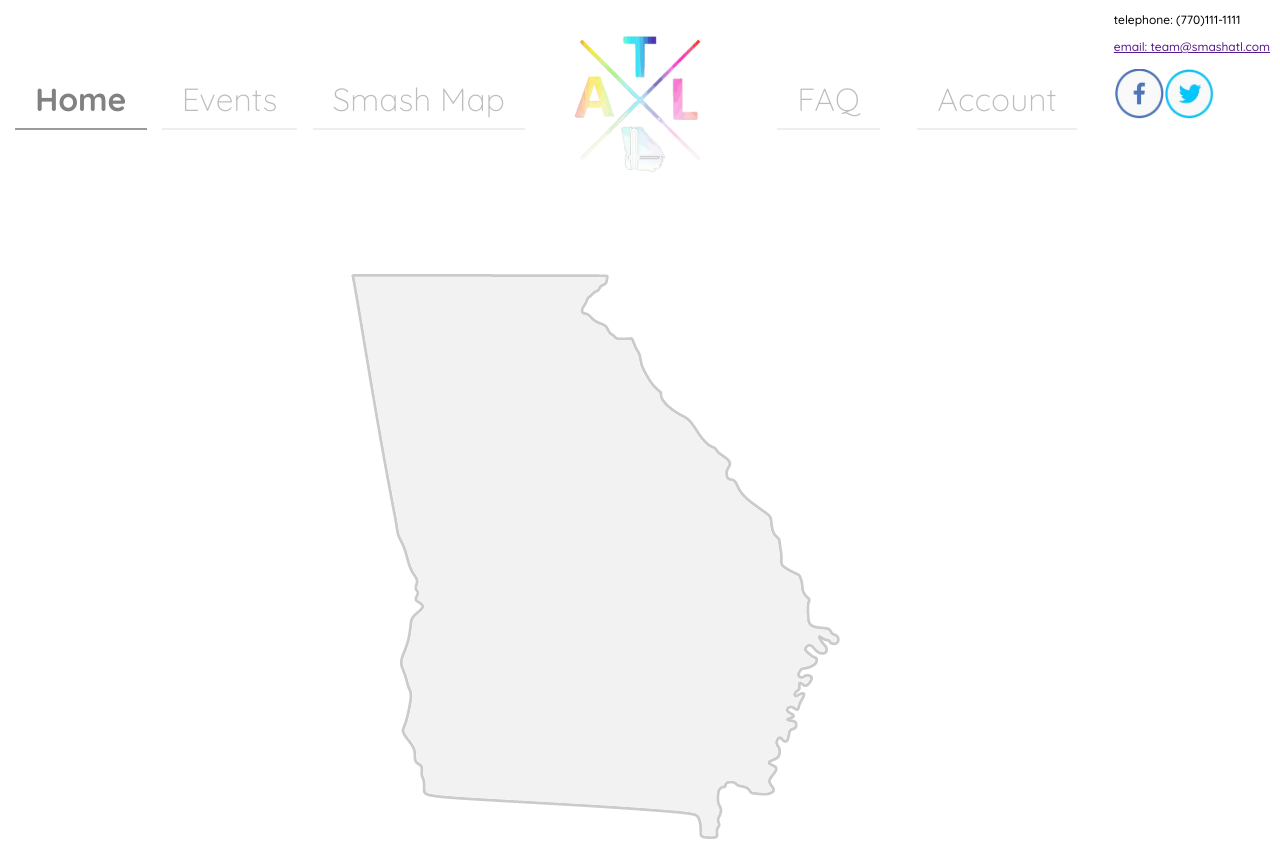
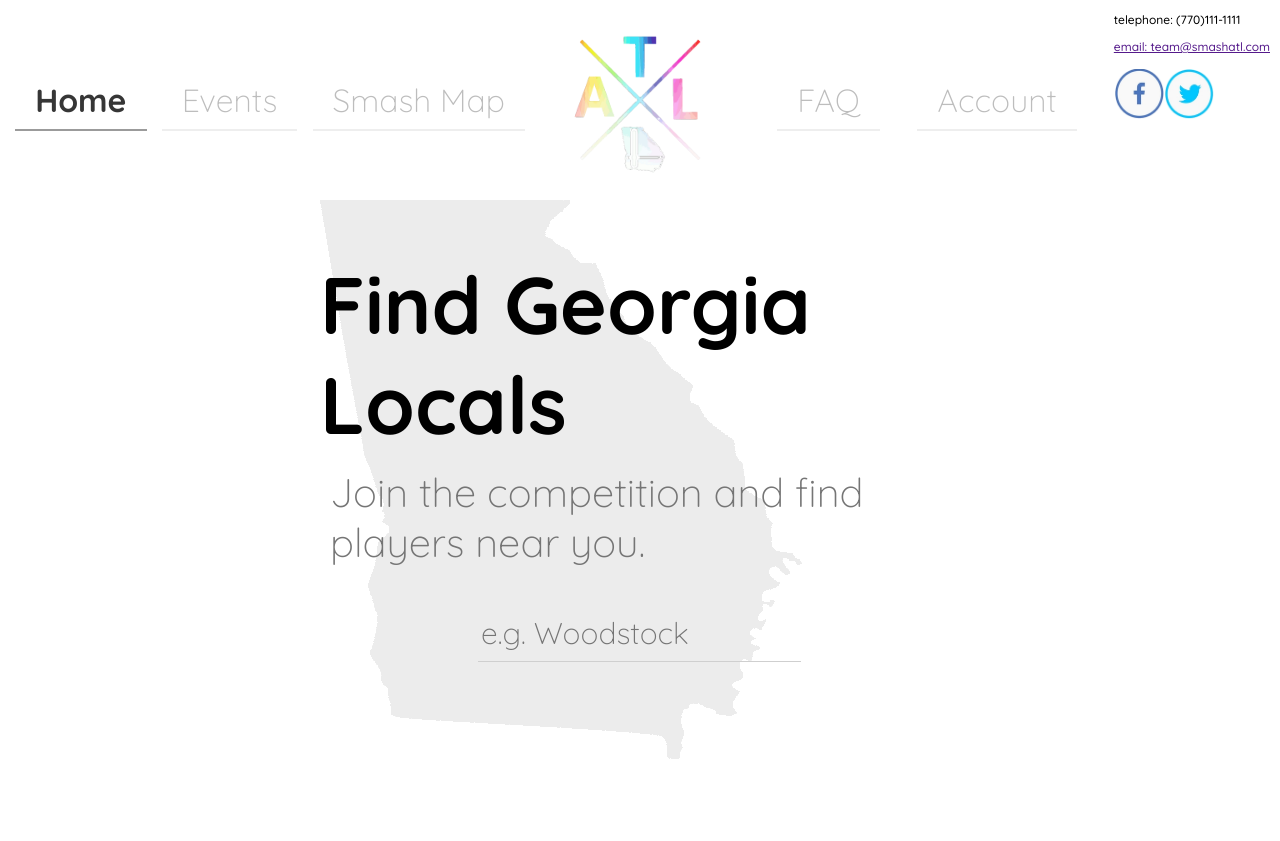
Before and after one commit to jalentik/smashatl, a React (Create React App) app: page / in a window 1280 px wide. Shown: the top 841 px of the page. Built offline with nearby package versions, Linux system fonts and the light colour scheme.

Commit message:
Added Home page, routing template, sidebars, transition animations, header animations

```diff
--- a/package.json
+++ b/package.json
@@ -6,7 +6,8 @@
     "react": "^16.4.1",
     "react-dom": "^16.4.1",
     "react-router-dom": "^4.3.1",
-    "react-scripts": "1.1.4"
+    "react-scripts": "1.1.4",
+    "react-transition-group": "^2.4.0"
   },
   "scripts": {
     "start": "react-scripts start",
--- a/src/App.css
+++ b/src/App.css
@@ -1,12 +1,46 @@
+.content-home > input{
+  width:50%;
+  font-size: 30px;
+  min-height:50px;
+  padding-left: 10px;
+  align-self: center;
+
+  background-color: transparent;
+  font-family: 'Quicksand', sans-serif;
+  font-weight:300;
+
+}
+
+.home-text > h2{
+  font-family: 'Quicksand', sans-serif;
+  font-weight:300;
+  color: #757575;
+  font-size: 40px;
+  margin-top: -40px;
+  margin-left: 10px;
+}
+
+.home-text > h1{
+  font-family: 'Quicksand', sans-serif;
+  font-weight:700;
+  color: #000000;
+  font-size: 80px;
+}
 .home-text{
   display: flex;
-  z-index:1;
-  width:100%;
-  height:100%;
+  flex-direction: column;
+  background-size: contain;
+ align-content: flex-start;
+
 }
 
 .content-home{
   flex:1;
+  display: flex;
+  flex-direction: column;
+  align-content: flex-start;
+  min-height: 700px;
+
 }
 
 .content-side{
@@ -42,25 +76,25 @@ flex-direction: row;
   max-width: 200px;
   padding-right:10px;
 }
-.nav-active >a{
+.active{
   font-weight: 700!important;
-  color: rgb(129, 129, 129)!important;
+  color: rgb(54, 54, 54)!important;
+  border-bottom:  2px solid #9b9b9b!important;
+  padding: 9px 20px;
+
 }
 .nav-item >a{
+  -webkit-transition: all 0.30s ease-in-out;
+  -moz-transition: all 0.30s ease-in-out;
+  -ms-transition: all 0.30s ease-in-out;
+  -o-transition: all 0.30s ease-in-out;
   font-size: 32px;
   font-weight: 300;
   color: rgb(189, 189, 189);
   font-family: 'Quicksand', sans-serif;
   text-decoration: none;
-}
-
-.nav-active{
-  border-bottom:  2px solid #9b9b9b!important;
-
-}
-.nav-item{
- border-bottom:  2px solid #eeeeee;
- padding: 9px 20px;
+  border-bottom:  2px solid #eeeeee;
+  padding: 9px 20px;
 
 }
 
@@ -94,6 +128,36 @@ flex-direction: row;
  background-color: #ffffff;
 }
 
+input[type=text], textarea {
+  -webkit-transition: all 0.30s ease-in-out;
+  -moz-transition: all 0.30s ease-in-out;
+  -ms-transition: all 0.30s ease-in-out;
+  -o-transition: all 0.30s ease-in-out;
+  outline: none;
+  padding: 3px 0px 3px 3px;
+  margin: 5px 1px 3px 0px;
+  border-top:0px;
+  border-left: 0px;
+  border-right:0px;
+  border-bottom: 1px solid rgb(207, 207, 207);
+}
+
+input[type=text]:focus, textarea:focus {
+  box-shadow: 0 0 5px rgba(81, 203, 238, 1);
+  padding: 3px 0px 3px 3px;
+  margin: 5px 1px 3px 0px;
+  border: 1px solid rgba(81, 203, 238, 1);
+}
+.fade-enter {
+  opacity: 0;
+  z-index: 1;
+}
+
+.fade-enter.fade-enter-active {
+  opacity: 1;
+  transition: opacity 250ms ease-in;
+}
+
 .app{
   display: flex;
   flex:1;
--- a/src/App.js
+++ b/src/App.js
@@ -5,32 +5,44 @@ import logo2 from './smashatl2.png';
 import logo3 from './logo2.gif';
 import fb from './fb.png';
 import twit from './twit.png';
+import { TransitionGroup, CSSTransition } from "react-transition-group";
+
 import {
+  Router,
   Route,
   NavLink,
-  HashRouter
+  HashRouter,
+  Switch,
+  Redirect,
+  BrowserRouter
 } from "react-router-dom";
 import home from './home';
+import events from './events';
+import smashmap from './smashmap';
+import account from './account';
+import faq from './faq';
 
+const App = () => (
 
-class App extends Component {
-  render() {
-    return (
-      <HashRouter>
+  <BrowserRouter>
+    <Route
+      render={({ location }) => (
+
         <div className="app">
+
           <div className="header">
             <div className="header-left">
               <div className="nav-container">
 
-                <label className="nav-item nav-active">
-                  <NavLink to="/">Home</NavLink>
+                <label className="nav-item">
+                  <NavLink exact to="/">Home</NavLink>
                 </label>
                 <div className="nav-item">
                   <NavLink to="/events">Events</NavLink>
 
                 </div>
                 <div className="nav-item">
-                  <NavLink to="/smap">Smash Map</NavLink>
+                  <NavLink to="/smashmap">Smash Map</NavLink>
                 </div>
               </div>
             </div>
@@ -46,7 +58,7 @@ class App extends Component {
                   <NavLink to="/faq"> FAQ</NavLink>
                 </div>
                 <div className="nav-item">
-                  <NavLink to="/acc">Account</NavLink>
+                  <NavLink to="/account">Account</NavLink>
                 </div>
 
               </div>
@@ -64,19 +76,31 @@ class App extends Component {
           <div className="content">
             <div className="content-side"></div>
             <div className="content-main" >
-              <Route exact path="/" component={home} />
+              <TransitionGroup>
+                <CSSTransition key={location.key} classNames="fade" timeout={500}>
+                  <Switch location={location}>
 
+                    <Route exact path="/" component={home} />
+                    <Route exact path="/events" component={events} />
+                    <Route exact path="/smashmap" component={smashmap} />
+                    <Route exact path="/faq" component={faq} />
+                    <Route exact path="/account" component={account} />
+
+                    <Route render={() => <div>Not Found</div>} />
+
+                  </Switch>
+                </CSSTransition>
+              </TransitionGroup>
             </div>
             <div className="content-side"></div>
 
           </div>
 
         </div>
+      )}
+    />
+  </BrowserRouter>
 
-      </HashRouter>
-
-    );
-  }
-}
+);
 
 export default App;
--- /dev/null
+++ b/src/account.js
@@ -0,0 +1,12 @@
+import React, { Component } from "react";
+class account extends Component {
+    render() {
+        return (
+            <div >
+                TODO
+                </div>
+        )
+    }
+}
+
+export default account;
--- /dev/null
+++ b/src/events.js
@@ -0,0 +1,11 @@
+import React, { Component } from "react";
+class event extends Component {
+    render() {
+        return (
+            <div >
+            TODO
+            </div>        )
+    }
+}
+
+export default event;
--- /dev/null
+++ b/src/faq.js
@@ -0,0 +1,12 @@
+import React, { Component } from "react";
+class faq extends Component {
+    render() {
+        return (
+            <div >
+            TODO
+            </div>
+             )
+    }
+}
+
+export default faq;
--- a/src/home.js
+++ b/src/home.js
@@ -3,13 +3,12 @@ import gamap from './gamap.png';
 class home extends Component {
     render() {
         return (
-            <div className="content-home">
-                <img src={gamap} style={{ opacity: 0.2, zIndex: -1 }} />
-                <div className="home-text">
+            <div className="content-home" style={{backgroundImage: `url(${gamap})`, backgroundRepeat:'no-repeat'}}>
+                <div className="home-text" >
                     <h1>Find Georgia Locals</h1>
                     <h2>Join the competition and find players near you.</h2>
                 </div>
-                <input placeholder="e.g. Woodstock" style={{}} />
+                <input type="text" placeholder="e.g. Woodstock" />
 
             </div>
 
--- /dev/null
+++ b/src/smashmap.js
@@ -0,0 +1,12 @@
+import React, { Component } from "react";
+class smashmap extends Component {
+    render() {
+        return (
+            <div >
+            TODO
+            </div>
+            )
+    }
+}
+
+export default smashmap;
```
Also changed, not shown: src/gamap.png, 1 other file (tests, documents, lock files or other folders).
